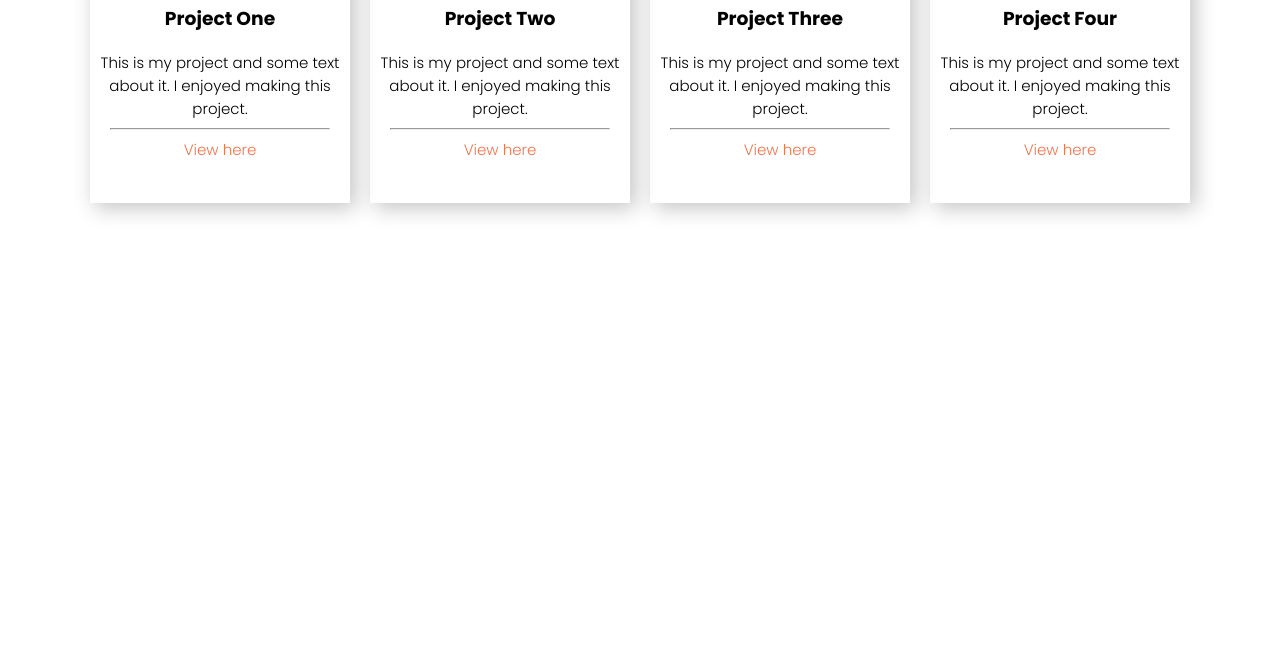
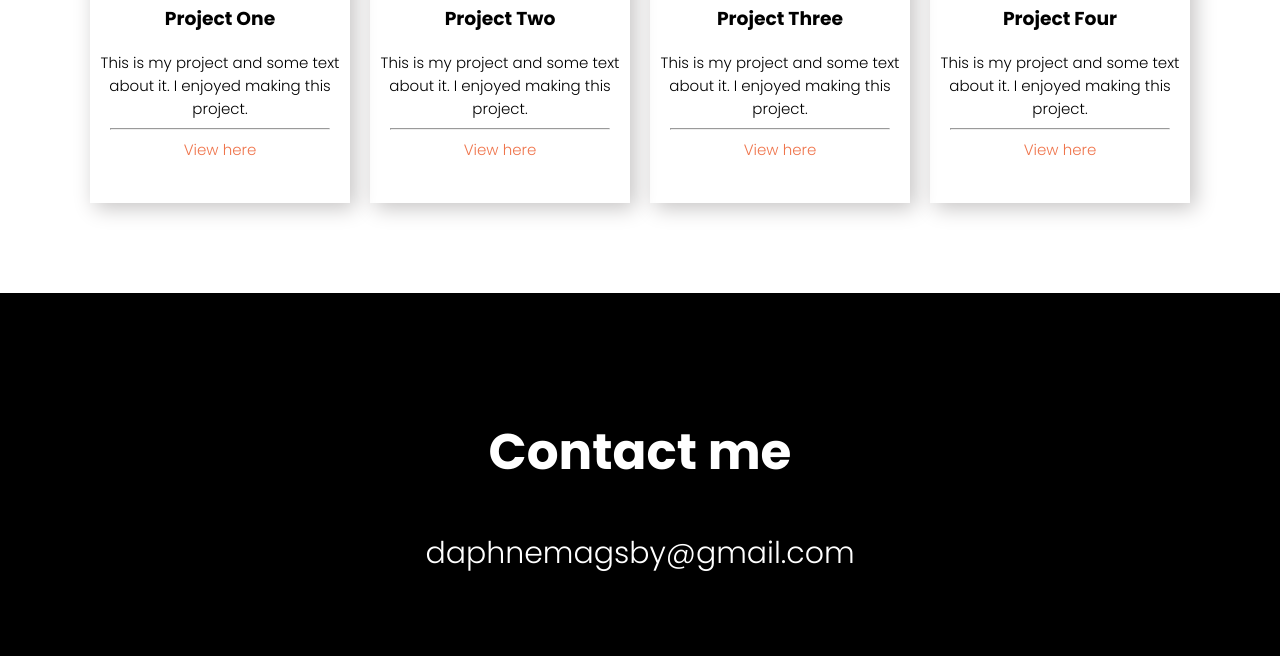
Before and after one commit to daphnemagsby/portfolio1, a plain HTML site: page index.html in a window 1280 px wide. Shown: the part 1905-2561 px from the top of the page. Before the commit the page ends 2198 px from the top, so only its background shows below. Drawn offline with Linux system fonts and the light colour scheme.

Commit message:
Added footer section

```diff
--- a/index.html
+++ b/index.html
@@ -86,6 +86,11 @@
 			</div>
 		</section>
 
+		<footer id="contact-me">
+			<h2>Contact me</h2>
+			<p>daphnemagsby@gmail.com</p>
+		</footer>
+
 		<script type="text/javascript" src="scripts/script.js"></script>
 	</body>
 </html>
--- a/styles/style.css
+++ b/styles/style.css
@@ -162,3 +162,10 @@ hr {
     text-decoration: none;
     color: #ef744b;
 }
+
+footer {
+    background-color: black;
+    color: white;
+    text-align: center;
+    padding: 80px;
+}
```
